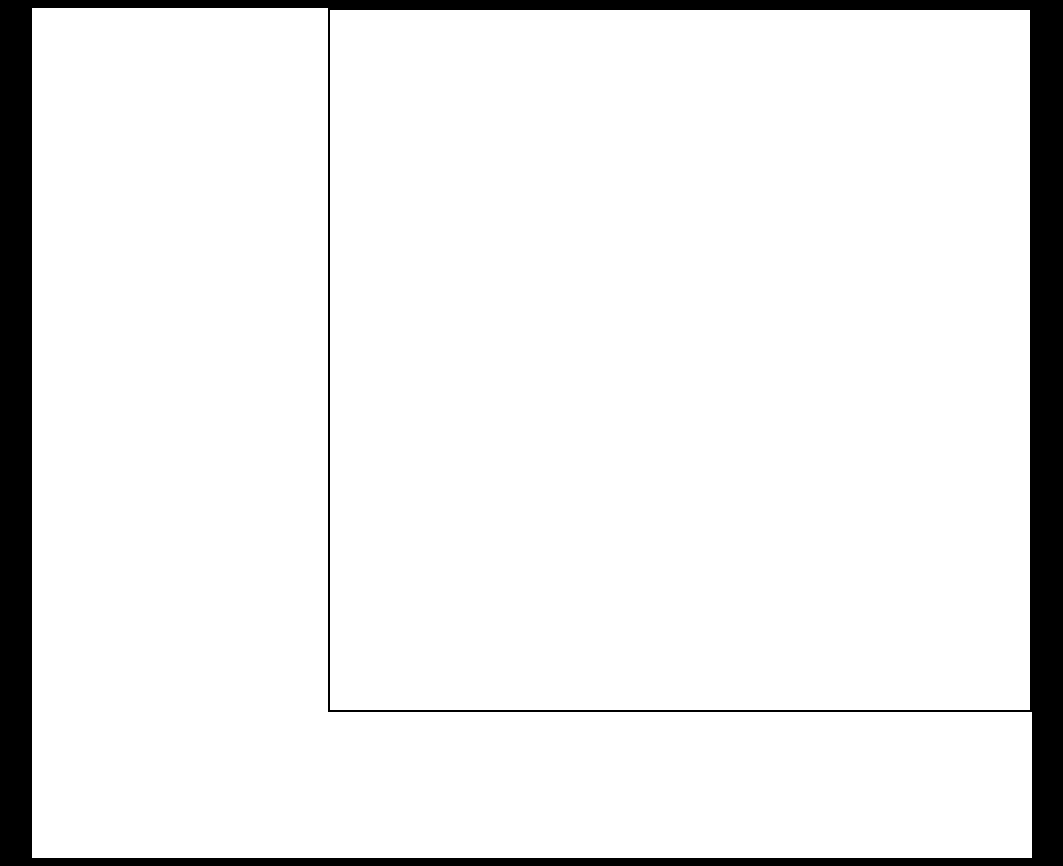
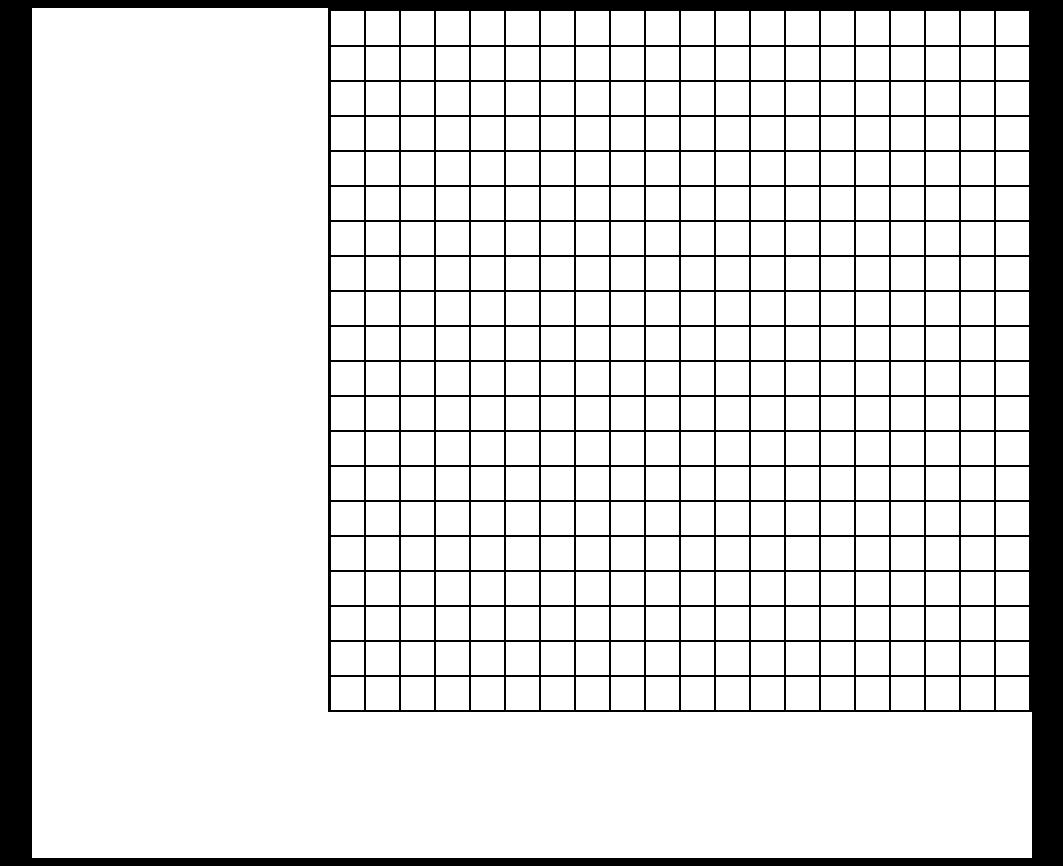
Before and after one commit to Oskaratam/Etch-a-Sketch, a plain HTML site: page index.html in a window 1280 px wide. Shown: the whole page, without its empty margins (108-1171 px from the left). Drawn offline with Linux system fonts and the light colour scheme.

Commit message:
created a customizable grid and ability to paint

```diff
--- a/index.html
+++ b/index.html
@@ -9,8 +9,10 @@
 <body>
     <div class="container">
         <div class="tab"></div>
-        <canvas class="paintArea"></canvas>
+        <div id="paintArea">
+        </div>
         <div class="tab2"></div>
     </div>
+<script src="./script.js"></script>
 </body>
 </html>
--- a/script.js
+++ b/script.js
@@ -0,0 +1,43 @@
+/*
+1.Create a layout +
+2.Make a grid paintArea +
+3.Add ability to paint
+4.Add slider to change size of the paintArea
+5.Add "clear" button
+6.Add eraser
+7.Add button to switch colors
+*/
+
+const paintArea = document.getElementById('paintArea');
+
+let = columnsCount = 20,
+      rowsCount = 20;
+      paintColor = 'red';
+
+const createGrid = () => {
+    for(i = 1; i <= columnsCount; i++){
+        let newColumn = document.createElement('div');
+        newColumn.classList.add(`column${i}`)
+        newColumn.setAttribute('style', `display: flex; width:700px; height:${(700 / columnsCount)}px`);
+        paintArea.appendChild(newColumn)
+        for (j = 1; j <= rowsCount; j++){
+            let newBox = document.createElement('div');
+            newBox.classList.add(`box`)
+            newBox.setAttribute('style', `border: 1px solid black; width:50px; height:${700 / columnsCount}px`);
+            newColumn.appendChild(newBox);
+        }
+    }
+
+}
+createGrid()
+
+
+let MouseDown;
+document.querySelectorAll('.box').forEach(box => {
+    paintArea.addEventListener('mousedown', () => {MouseDown = 1});
+    paintArea.addEventListener('mouseup', () => {MouseDown = 0});
+    box.addEventListener('mouseover', () => {if (MouseDown === 1) {
+        box.style.backgroundColor = paintColor}
+    })
+}
+)
--- a/style.css
+++ b/style.css
@@ -14,10 +14,9 @@ body{
     height:850px;
 }
 
-.paintArea {
-    display:grid;
-    grid-template-columns: repeat(16, 1fr);
-    grid-template-rows: repeat(16, 1fr);
+#paintArea {
+    display: flex;
+    flex-direction: column;
     width:700px;
     height:700px;
     border: 2px solid black;
```
